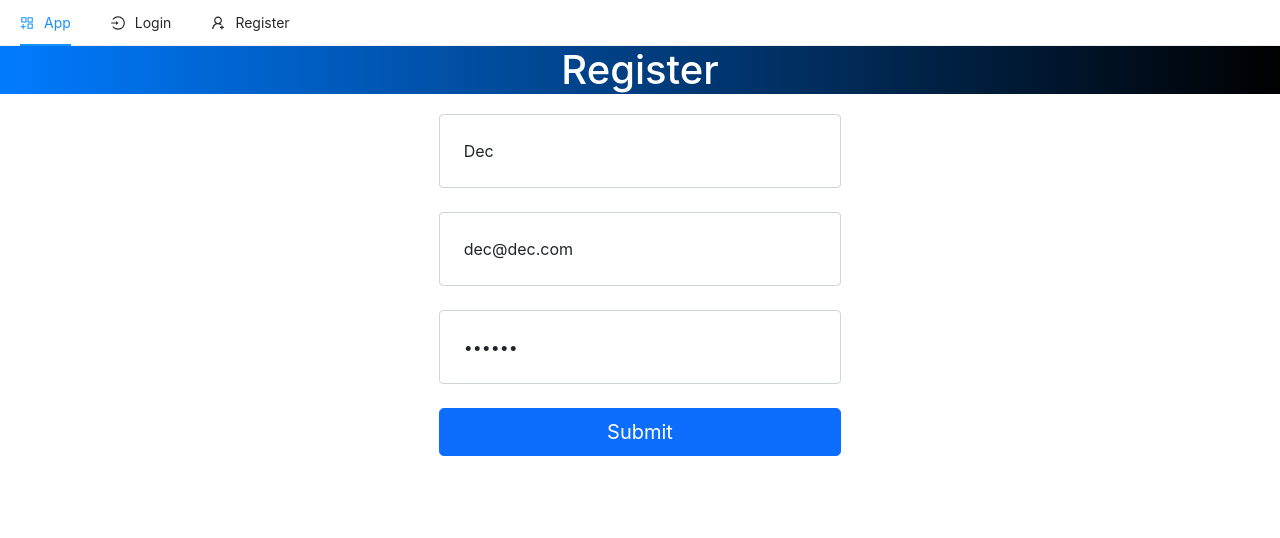
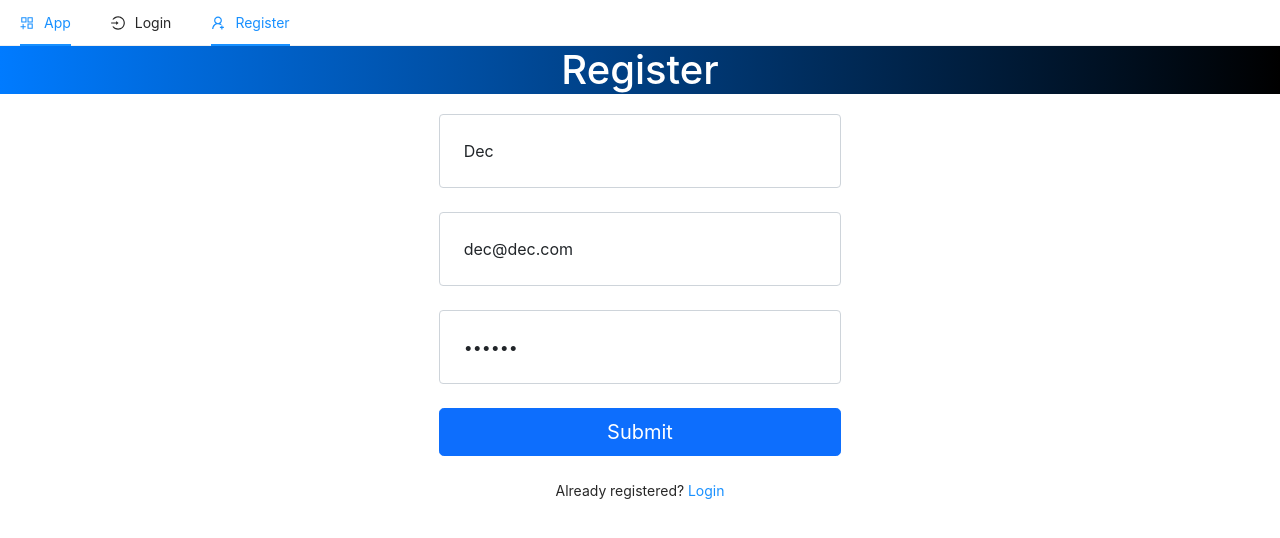
Before and after one commit to declau/react-store-project, a Next.js app in the folder client/: page /register in a window 1280 px wide. Shown: the top 538 px of the page. Built offline with nearby package versions, Linux system fonts and the light colour scheme.

Commit message:
feat: add active nav links
 - add useState and useEffect to topnav component

```diff
--- a/client/components/TopNav.js
+++ b/client/components/TopNav.js
@@ -1,26 +1,46 @@
-import {Menu} from "antd";
+import { useState, useEffect } from "react";
+import { Menu } from "antd";
 import Link from "next/link";
-import {AppstoreAddOutlined, LoginOutlined, UserAddOutlined} from "@ant-design/icons";
-
+import {
+  AppstoreAddOutlined,
+  LoginOutlined,
+  UserAddOutlined,
+} from "@ant-design/icons";
 
 const { Item } = Menu;
 
 const TopNav = () => {
+  const [current, setCurrent] = useState("");
+  useEffect(() => {
+    process.browser && setCurrent(window.location.pathname);
+  }, [process.browser && window.location.pathname]);
   return (
-        <Menu mode="horizontal">
-            <Item icon={<AppstoreAddOutlined />}>
+    <Menu mode="horizontal" selectedKeys={[current]}>
+      <Item
+        key="/"
+        onClick={(e) => setCurrent(e.key)}
+        icon={<AppstoreAddOutlined />}
+      >
         <Link href="/">
           <a>App</a>
         </Link>
       </Item>
 
-            <Item icon={<LoginOutlined />}>
+      <Item
+        key="/login"
+        onClick={(e) => setCurrent(e.key)}
+        icon={<LoginOutlined />}
+      >
         <Link href="/login">
           <a>Login</a>
         </Link>
       </Item>
 
-            <Item icon={<UserAddOutlined />}>
+      <Item
+        key="/register"
+        onClick={(e) => setCurrent(e.key)}
+        icon={<UserAddOutlined />}
+      >
         <Link href="/register">
           <a>Register</a>
         </Link>
--- a/client/pages/register.js
+++ b/client/pages/register.js
@@ -2,6 +2,7 @@ import { useState } from "react";
 import axios from "axios";
 import { toast } from "react-toastify";
 import { SyncOutlined } from "@ant-design/icons";
+import Link from "next/link";
 
 const Register = () => {
   const [name, setName] = useState("Dec");
@@ -67,6 +68,12 @@ const Register = () => {
             >
               {loading ? <SyncOutlined spin /> : "Submit"}
             </button>
+            <p className="text-center p-3">
+              Already registered?{" "}
+              <Link href="/login">
+                <a>Login</a>
+              </Link>
+            </p>
           </div>
         </form>
       </div>
```
Lines whose indentation alone changed are shown as unchanged.
